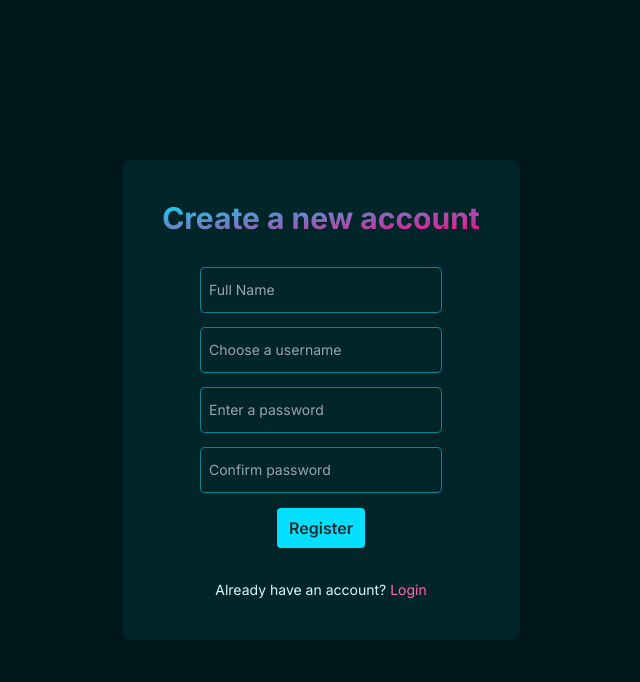
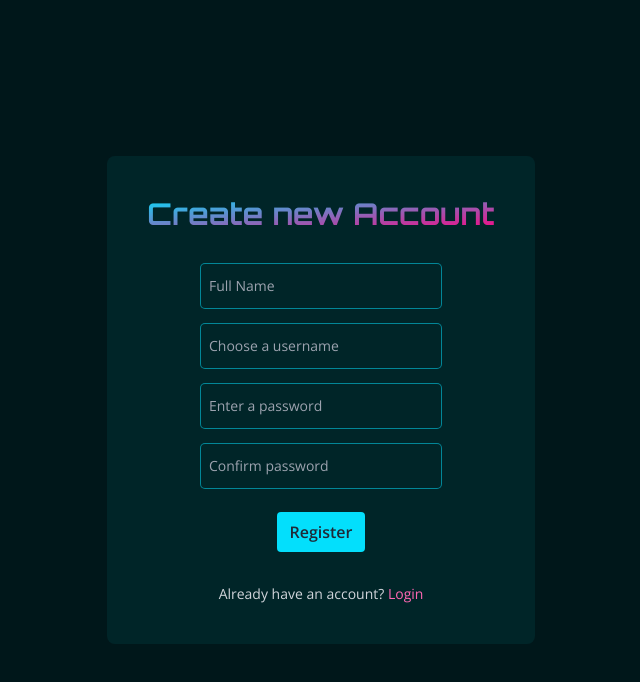
Before and after one commit to iamattri0001/real-code, a Next.js app: page /sign-up in a window 1280 px wide. Shown: the top 682 px of the page, without its empty margins (319-959 px from the left). Built offline with nearby package versions, Linux system fonts and the light colour scheme.

Commit message:
add loader

```diff
--- a/src/app/globals.css
+++ b/src/app/globals.css
@@ -1,3 +1,13 @@
+@import url("https://fonts.googleapis.com/css2?family=Open+Sans:ital,wdth,wght@0,75..100,300..800;1,75..100,300..800&family=Orbitron:wght@400..900&display=swap");
+
 @tailwind base;
 @tailwind components;
 @tailwind utilities;
+
+.heading {
+  font-family: "Orbitron", sans-serif;
+}
+
+* {
+  font-family: "Open Sans";
+}
--- /dev/null
+++ b/src/app/loading.css
@@ -0,0 +1,139 @@
+@keyframes square-animation {
+    0% {
+      left: 0;
+      top: 0;
+    }
+
+    10.5% {
+      left: 0;
+      top: 0;
+    }
+
+    12.5% {
+      left: 32px;
+      top: 0;
+    }
+
+    23% {
+      left: 32px;
+      top: 0;
+    }
+
+    25% {
+      left: 64px;
+      top: 0;
+    }
+
+    35.5% {
+      left: 64px;
+      top: 0;
+    }
+
+    37.5% {
+      left: 64px;
+      top: 32px;
+    }
+
+    48% {
+      left: 64px;
+      top: 32px;
+    }
+
+    50% {
+      left: 32px;
+      top: 32px;
+    }
+
+    60.5% {
+      left: 32px;
+      top: 32px;
+    }
+
+    62.5% {
+      left: 32px;
+      top: 64px;
+    }
+
+    73% {
+      left: 32px;
+      top: 64px;
+    }
+
+    75% {
+      left: 0;
+      top: 64px;
+    }
+
+    85.5% {
+      left: 0;
+      top: 64px;
+    }
+
+    87.5% {
+      left: 0;
+      top: 32px;
+    }
+
+    98% {
+      left: 0;
+      top: 32px;
+    }
+
+    100% {
+      left: 0;
+      top: 0;
+    }
+  }
+
+  .loader {
+    position: relative;
+    width: 96px;
+    height: 96px;
+    transform: rotate(45deg);
+  }
+
+  .loader-square {
+    position: absolute;
+    top: 0;
+    left: 0;
+    width: 28px;
+    height: 28px;
+    margin: 2px;
+    border-radius: 0px;
+    background-size: cover;
+    background-position: center;
+    background-attachment: fixed;
+    animation: square-animation 10s ease-in-out infinite both;
+  }
+
+  .loader-square:nth-of-type(0) {
+    animation-delay: 0s;
+  }
+
+  .loader-square:nth-of-type(1) {
+    animation-delay: -1.4285714286s;
+  }
+
+  .loader-square:nth-of-type(2) {
+    animation-delay: -2.8571428571s;
+  }
+
+  .loader-square:nth-of-type(3) {
+    animation-delay: -4.2857142857s;
+  }
+
+  .loader-square:nth-of-type(4) {
+    animation-delay: -5.7142857143s;
+  }
+
+  .loader-square:nth-of-type(5) {
+    animation-delay: -7.1428571429s;
+  }
+
+  .loader-square:nth-of-type(6) {
+    animation-delay: -8.5714285714s;
+  }
+
+  .loader-square:nth-of-type(7) {
+    animation-delay: -10s;
+  }
--- /dev/null
+++ b/src/app/loading.jsx
@@ -0,0 +1,16 @@
+import "./loading.css";
+const Loading = () => {
+  return (
+    <div className="loader">
+      <div className="loader-square bg-accent-500"></div>
+      <div className="loader-square bg-accent-500"></div>
+      <div className="loader-square bg-accent-500"></div>
+      <div className="loader-square bg-accent-500"></div>
+      <div className="loader-square bg-accent-500"></div>
+      <div className="loader-square bg-accent-500"></div>
+      <div className="loader-square bg-accent-500"></div>
+    </div>
+  );
+};
+
+export default Loading;
--- a/src/app/login/page.jsx
+++ b/src/app/login/page.jsx
@@ -9,7 +9,7 @@ const Page = () => {
         Login with credentials
       </h2>
       <Login />
-      <p className="text-center text-sm">
+      <p className="text-center text-sm text-gray-300">
         Dont have an account?{" "}
         <Link href={"/sign-up"} className="text-accent-300">
           Sign up
--- a/src/app/sign-up/page.jsx
+++ b/src/app/sign-up/page.jsx
@@ -4,11 +4,11 @@ import Link from "next/link";
 const Page = () => {
   return (
     <div className="bg-background-900/60 p-10 flex flex-col items-center justify-center gap-y-5 rounded-lg">
-      <h2 className="text-3xl bg-gradient-to-br from-primary-500 to-accent-500 bg-clip-text text-transparent font-bold">
-        Create a new account
+      <h2 className="text-3xl bg-gradient-to-br from-primary-500 to-accent-500 bg-clip-text text-transparent font-bold heading">
+        Create new Account
       </h2>
       <Signup />
-      <p className="text-center text-sm">
+      <p className="text-center text-sm text-gray-300">
         Already have an account?{" "}
         <Link href={"/login"} className="text-accent-300">
           Login
--- a/src/components/Login.jsx
+++ b/src/components/Login.jsx
@@ -29,7 +29,7 @@ const Login = () => {
           ref={usernameRef}
           type="text"
           placeholder="Username"
-          className="bg-transparent ring-1 ring-primary-700 focus:ring-primary-300 outline-none px-2 py-3 rounded transition-all text-sm w-[240px] text-gray-300"
+          className="bg-transparent ring-1 focus:ring-2 ring-primary-700 focus:ring-primary-300 outline-none px-2 py-3 rounded transition-all text-sm w-[240px] text-gray-300"
           onKeyDown={(e) => {
             if (e.key === "ArrowDown") {
               passwordRef.current?.focus();
@@ -41,7 +41,7 @@ const Login = () => {
           ref={passwordRef}
           type="password"
           placeholder="Enter your password"
-          className="bg-transparent ring-1 ring-primary-700 focus:ring-primary-300 outline-none px-2 py-3 rounded transition-all text-sm w-[240px] text-gray-300"
+          className="bg-transparent ring-1 focus:ring-2 ring-primary-700 focus:ring-primary-300 outline-none px-2 py-3 rounded transition-all text-sm w-[240px] text-gray-300"
           onKeyDown={(e) => {
             if (e.key === "ArrowUp") {
               usernameRef.current?.focus();
@@ -50,7 +50,7 @@ const Login = () => {
           onChange={(e) => setInputs({ ...inputs, password: e.target.value })}
         />
         <button
-          className="bg-primary-500 hover:bg-primary-600 transition-all text-gray-800 font-semibold px-3 py-2 rounded"
+          className="bg-primary-500 mt-2 hover:bg-primary-600 transition-all text-gray-800 font-semibold px-3 py-2 rounded"
           onClick={signup}
         >
           Login
--- a/src/components/Signup.jsx
+++ b/src/components/Signup.jsx
@@ -35,7 +35,7 @@ const Signup = () => {
           ref={fullnameRef}
           type="text"
           placeholder="Full Name"
-          className="bg-transparent ring-1 ring-primary-700 focus:ring-primary-300 outline-none px-2 py-3 rounded transition-all text-sm w-[240px] text-gray-300"
+          className="bg-transparent ring-1 focus:ring-2 ring-primary-700 focus:ring-primary-300 outline-none px-2 py-3 rounded transition-all text-sm w-[240px] text-gray-300"
           onKeyDown={(e) => {
             if (e.key === "ArrowDown") {
               usernameRef.current?.focus();
@@ -49,7 +49,7 @@ const Signup = () => {
           ref={usernameRef}
           type="text"
           placeholder="Choose a username"
-          className="bg-transparent ring-1 ring-primary-700 focus:ring-primary-300 outline-none px-2 py-3 rounded transition-all text-sm w-[240px] text-gray-300"
+          className="bg-transparent ring-1 focus:ring-2 ring-primary-700 focus:ring-primary-300 outline-none px-2 py-3 rounded transition-all text-sm w-[240px] text-gray-300"
           onKeyDown={(e) => {
             if (e.key === "ArrowDown") {
               passwordRef.current?.focus();
@@ -63,7 +63,7 @@ const Signup = () => {
           ref={passwordRef}
           type="password"
           placeholder="Enter a password"
-          className="bg-transparent ring-1 ring-primary-700 focus:ring-primary-300 outline-none px-2 py-3 rounded transition-all text-sm w-[240px] text-gray-300"
+          className="bg-transparent ring-1 focus:ring-2 ring-primary-700 focus:ring-primary-300 outline-none px-2 py-3 rounded transition-all text-sm w-[240px] text-gray-300"
           onKeyDown={(e) => {
             if (e.key === "ArrowDown") {
               confirmPasswordRef.current?.focus();
@@ -77,7 +77,7 @@ const Signup = () => {
           ref={confirmPasswordRef}
           type="password"
           placeholder="Confirm password"
-          className="bg-transparent ring-1 ring-primary-700 focus:ring-primary-300 outline-none px-2 py-3 rounded transition-all text-sm w-[240px] text-gray-300"
+          className="bg-transparent ring-1 focus:ring-2 ring-primary-700 focus:ring-primary-300 outline-none px-2 py-3 rounded transition-all text-sm w-[240px] text-gray-300"
           onKeyDown={(e) => {
             if (e.key === "ArrowDown") {
               fullnameRef.current?.focus();
@@ -90,7 +90,7 @@ const Signup = () => {
           }
         />
         <button
-          className="bg-primary-500 hover:bg-primary-600 transition-all text-gray-800 font-semibold px-3 py-2 rounded"
+          className="bg-primary-500 mt-2 hover:bg-primary-600 transition-all text-gray-800 font-semibold px-3 py-2 rounded"
           onClick={signup}
         >
           Register
```
Also changed, not shown: src/app/page.jsx (+6 -1 lines).
